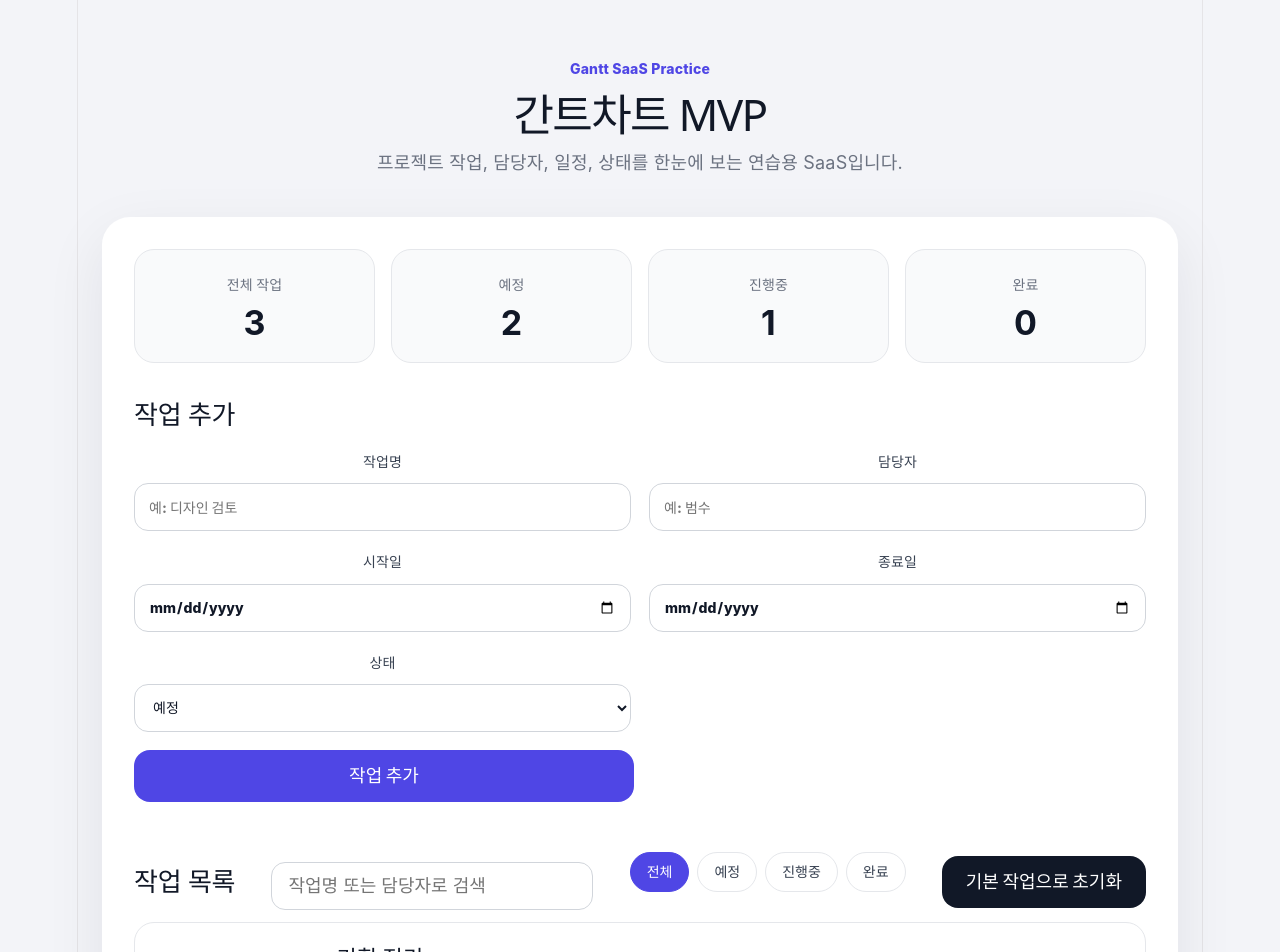
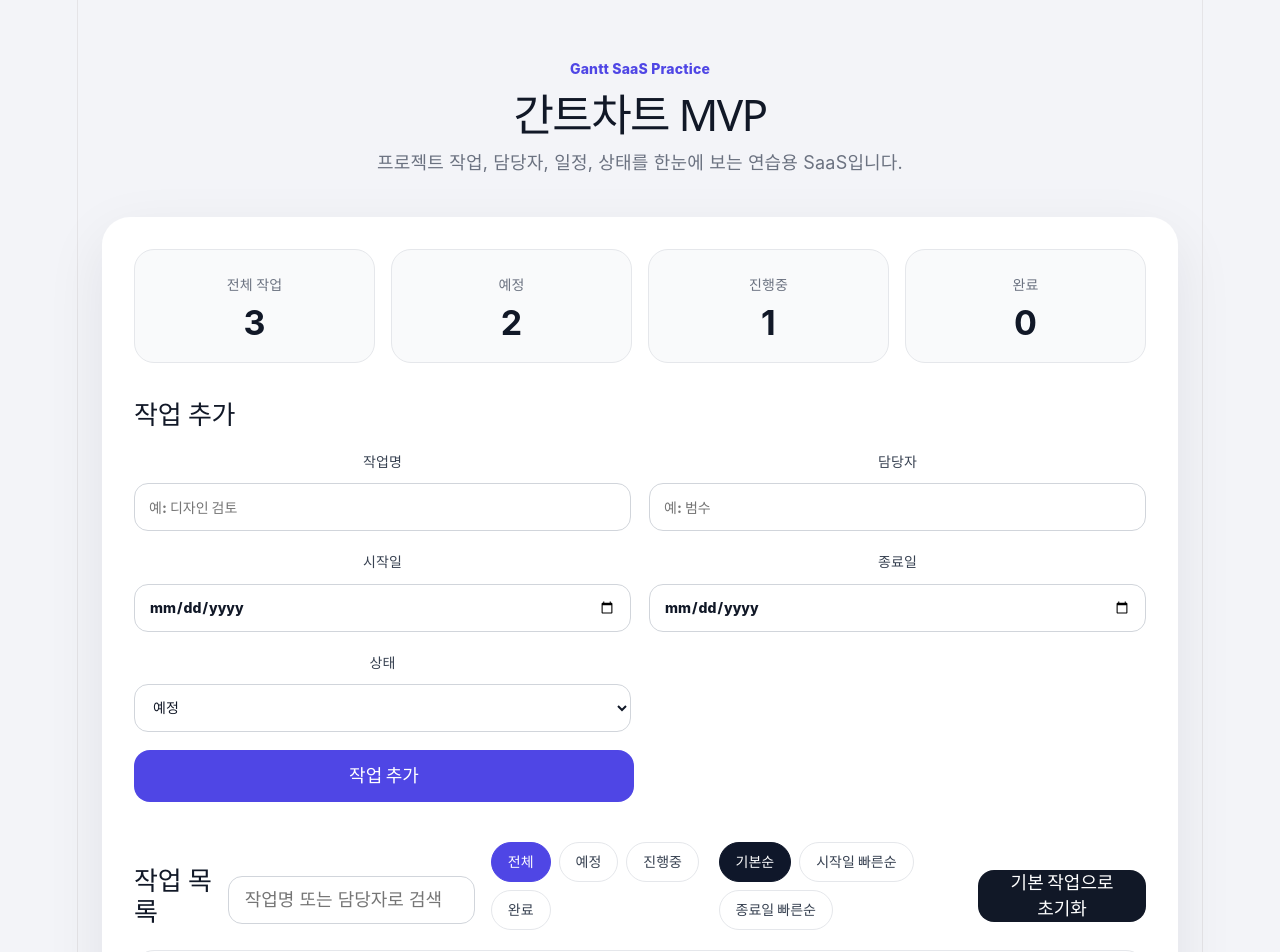
Before and after one commit to kbslk0612-blip/gantt-sass-practice, a React (Vite) app: page / in a window 1280 px wide. Shown: the top 952 px of the page. Built offline with nearby package versions, Linux system fonts and the light colour scheme.

Commit message:
add task sorting

```diff
--- a/src/App.css
+++ b/src/App.css
@@ -416,3 +416,26 @@ button {
     justify-content: flex-start;
   }
 }
+.sort-buttons {
+  display: flex;
+  flex-wrap: wrap;
+  gap: 8px;
+  margin-bottom: 20px;
+}
+
+.sort-button {
+  min-height: 40px;
+  padding: 0 16px;
+  border: 1px solid #e5e7eb;
+  border-radius: 999px;
+  background: white;
+  color: #374151;
+  font-size: 14px;
+  font-weight: 800;
+}
+
+.sort-button.active {
+  border-color: #0f172a;
+  background: #0f172a;
+  color: white;
+}
--- a/src/App.jsx
+++ b/src/App.jsx
@@ -100,6 +100,7 @@ function App() {
   const [statusFilter, setStatusFilter] = useState('전체')
   const [searchText, setSearchText] = useState('')
   const [selectedMonth, setSelectedMonth] = useState('전체')
+  const [sortOption, setSortOption] = useState('기본순')
   const availableMonths = [
   '전체',
   ...new Set(tasks.map((task) => task.startDate.slice(0, 7))),
@@ -114,10 +115,21 @@ const matchesSearch =
 
 return matchesStatus && matchesSearch
 })
+const sortedTasks = [...filteredTasks].sort((a, b) => {
+  if (sortOption === '시작일 빠른순') {
+    return new Date(a.startDate) - new Date(b.startDate)
+  }
+
+  if (sortOption === '종료일 빠른순') {
+    return new Date(a.endDate) - new Date(b.endDate)
+  }
+
+  return 0
+})
 const chartTasks =
   selectedMonth === '전체'
-    ? filteredTasks
-    : filteredTasks.filter((task) => task.startDate.startsWith(selectedMonth))
+    ? sortedTasks
+    : sortedTasks.filter((task) => task.startDate.startsWith(selectedMonth))
  const chartDates = createDateRange(chartTasks)
 
 const totalTaskCount = tasks.length
@@ -160,6 +172,7 @@ const doneTaskCount = tasks.filter((task) => task.status === '완료').length
     alert('종료일은 시작일보다 늦거나 같아야 합니다.')
     return
   }
+
   const startYear = Number(form.startDate.slice(0, 4))
 const endYear = Number(form.endDate.slice(0, 4))
 
@@ -337,6 +350,17 @@ if (startYear < 2020 || startYear > 2035 || endYear < 2020 || endYear > 2035) {
     </button>
   ))}
 </div>
+<div className="sort-buttons">
+  {['기본순', '시작일 빠른순', '종료일 빠른순'].map((option) => (
+    <button
+      key={option}
+      className={sortOption === option ? 'sort-button active' : 'sort-button'}
+      onClick={() => setSortOption(option)}
+    >
+      {option}
+    </button>
+  ))}
+</div>
 
           <button className="reset-button" onClick={handleResetTasks}>
             기본 작업으로 초기화
@@ -349,7 +373,7 @@ if (startYear < 2020 || startYear > 2035 || endYear < 2020 || endYear > 2035) {
       조건에 맞는 작업이 없습니다.
     </div>
   ) : (
-    filteredTasks.map((task) => (
+   sortedTasks.map((task) => (
       <article className="task-card" key={task.id}>
               <div>
                 <h3>{task.title}</h3>
```
